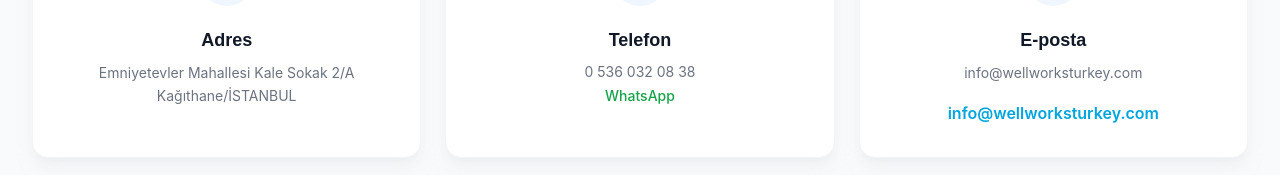
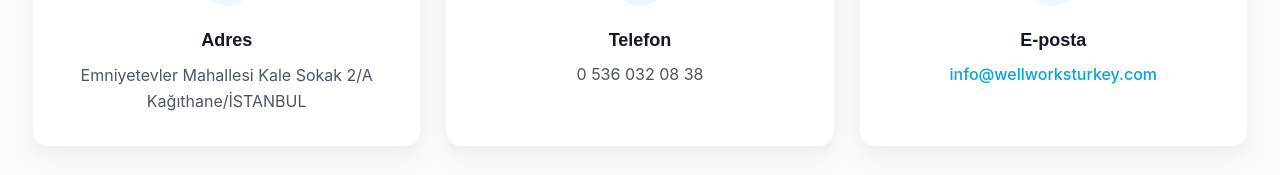
Before and after one commit to mrkeles61/WellWorks, a React (Vite) app: page /health/iletisim in a window 1280 px wide. Shown: the part 535-710 px from the top of the page. Built offline with nearby package versions, Linux system fonts and the light colour scheme; the HTML template or start-up script is replaced by a standard one.

Commit message:
fix: remove toggle tooltip, clean up contact cards (WhatsApp, dupe email, bigger text)

```diff
--- a/src/components/layout/Header.tsx
+++ b/src/components/layout/Header.tsx
@@ -171,10 +171,6 @@
               >
                 mice
               </button>
-              {/* Tooltip hint */}
-              <span className="absolute -bottom-5 left-1/2 -translate-x-1/2 text-[10px] text-gray-500 opacity-0 group-hover/toggle:opacity-100 transition-opacity whitespace-nowrap pointer-events-none select-none">
-                {brand === 'health' ? '← MICE tarafına geç' : 'Health tarafına geç →'}
-              </span>
             </div>
           </div>
 
--- a/src/pages/ContactPage.tsx
+++ b/src/pages/ContactPage.tsx
@@ -78,7 +78,7 @@
                 <span className="material-symbols-outlined text-3xl">location_on</span>
               </div>
               <h3 className="text-lg font-bold text-gray-900 mb-2">{t('contact.address.title')}</h3>
-              <p className="text-gray-500 text-sm leading-relaxed">
+              <p className="text-gray-600 text-base leading-relaxed">
                 {t('contact.address.content')}
               </p>
             </div>
@@ -88,12 +88,7 @@
                 <span className="material-symbols-outlined text-3xl">phone_in_talk</span>
               </div>
               <h3 className="text-lg font-bold text-gray-900 mb-2">{t('contact.phone.title')}</h3>
-              <div className="text-gray-500 text-sm space-y-1">
-                <p className="hover:text-[var(--accent)] transition-colors cursor-pointer">{t('contact.phone.content')}</p>
-                <p className="flex items-center justify-center gap-1.5 text-green-600 font-medium mt-2">
-                  WhatsApp
-                </p>
-              </div>
+              <p className="text-gray-600 text-base">{t('contact.phone.content')}</p>
             </div>
             {/* Email Card */}
             <div className="bg-white rounded-2xl shadow-lg shadow-gray-200/50 p-8 flex flex-col items-center text-center transition-transform hover:-translate-y-1 duration-300 border border-gray-100">
@@ -101,10 +96,7 @@
                 <span className="material-symbols-outlined text-3xl">mail</span>
               </div>
               <h3 className="text-lg font-bold text-gray-900 mb-2">{t('contact.email.title')}</h3>
-              <p className="text-gray-500 text-sm leading-relaxed mb-4">
-                {t('contact.email.content')}
-              </p>
-              <a className="font-semibold hover:underline" style={{ color: accent }} href={`mailto:${t('contact.email.content')}`}>{t('contact.email.content')}</a>
+              <a className="text-base font-medium hover:underline" style={{ color: accent }} href={`mailto:${t('contact.email.content')}`}>{t('contact.email.content')}</a>
             </div>
           </div>
         </AnimatedSection>
```
